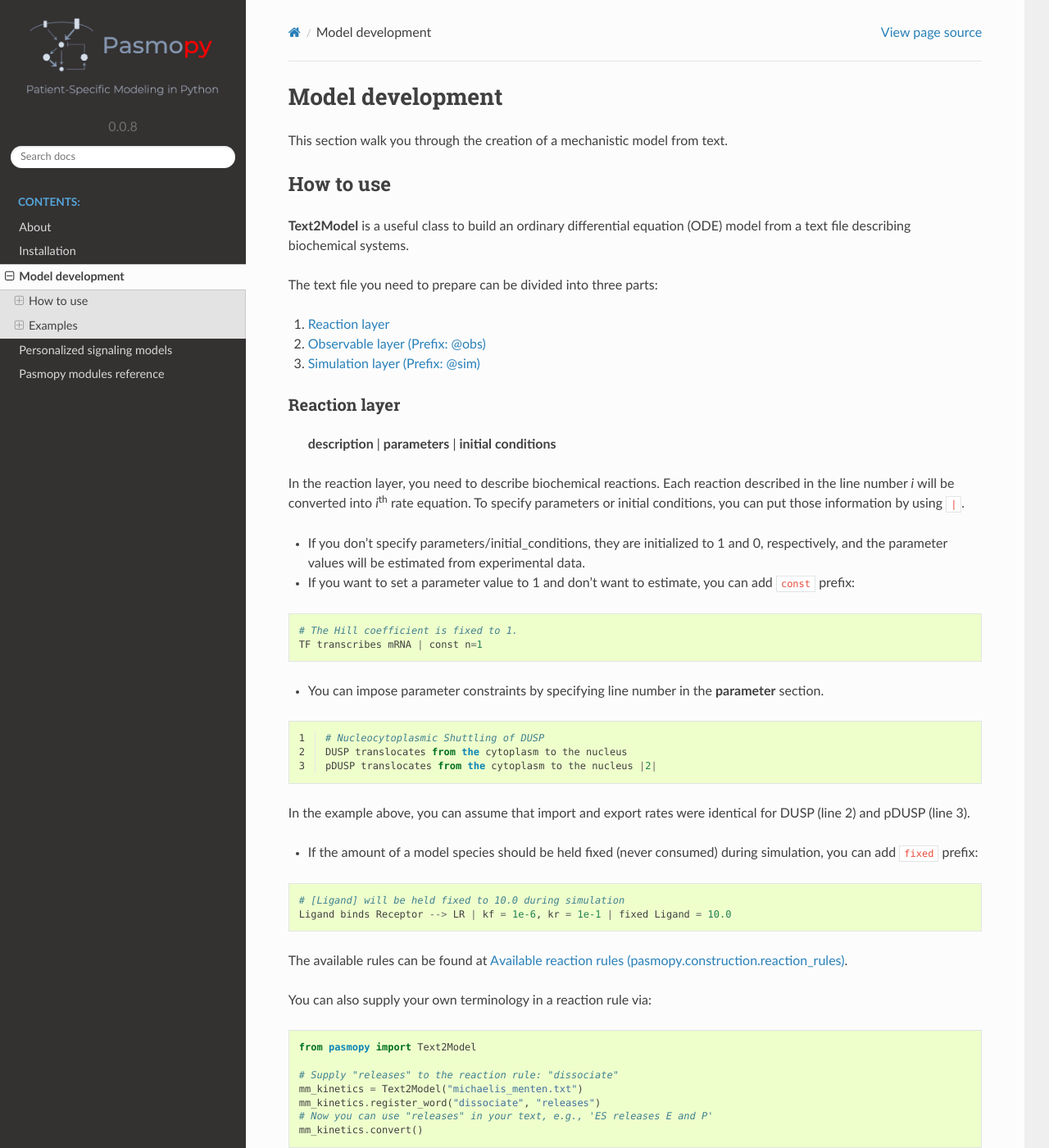
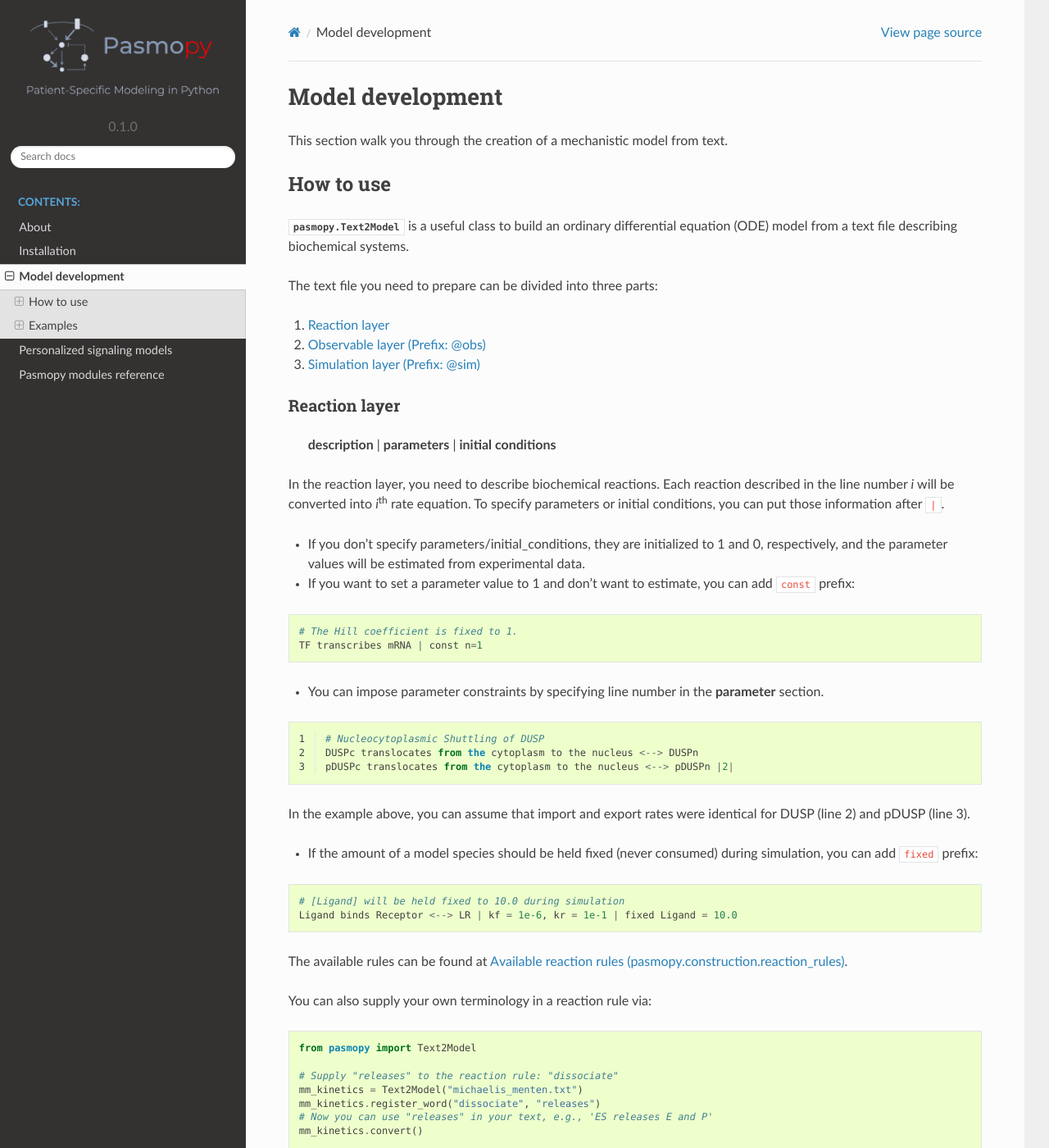
Before and after one commit to pasmopy/pasmopy, a Sphinx documentation site: the page built from docs/model_development.rst, in a window 1280 px wide and 1400 px high. Shown: the whole window at 82% size. Built offline with Sphinx 7.4.7 and the Read the Docs theme 2.0.0, drawn with Linux system fonts in a browser that asks for light colours; some of the changed text lies outside the part shown.

```diff
--- a/docs/model_development.rst
+++ b/docs/model_development.rst
@@ -5,7 +5,7 @@ This section walk you through the creation of a mechanistic model from text.
 
 How to use
 ----------
-**Text2Model** is a useful class to build an ordinary differential equation (ODE) model from a text file describing biochemical systems.
+:py:class:`pasmopy.Text2Model` is a useful class to build an ordinary differential equation (ODE) model from a text file describing biochemical systems.
 
 The text file you need to prepare can be divided into three parts:
 
@@ -22,7 +22,7 @@ Reaction layer
 
 In the reaction layer, you need to describe biochemical reactions.
 Each reaction described in the line number *i* will be converted into *i*\ :sup:`th`\  rate equation.
-To specify parameters or initial conditions, you can put those information by using ``|``.
+To specify parameters or initial conditions, you can put those information after ``|``.
 
 * If you don't specify parameters/initial_conditions, they are initialized to 1 and 0, respectively, and the parameter values will be estimated from experimental data.
 * If you want to set a parameter value to 1 and don't want to estimate, you can add ``const`` prefix:
@@ -38,8 +38,8 @@ To specify parameters or initial conditions, you can put those information by us
    :linenos:
 
    # Nucleocytoplasmic Shuttling of DUSP
-   DUSP translocates from the cytoplasm to the nucleus
-   pDUSP translocates from the cytoplasm to the nucleus |2|
+   DUSPc translocates from the cytoplasm to the nucleus <--> DUSPn
+   pDUSPc translocates from the cytoplasm to the nucleus <--> pDUSPn |2|
 
 In the example above, you can assume that import and export rates were identical for DUSP (line 2) and pDUSP (line 3).
 
@@ -48,7 +48,7 @@ In the example above, you can assume that import and export rates were identical
 .. code-block:: python
 
    # [Ligand] will be held fixed to 10.0 during simulation
-   Ligand binds Receptor --> LR | kf = 1e-6, kr = 1e-1 | fixed Ligand = 10.0
+   Ligand binds Receptor <--> LR | kf = 1e-6, kr = 1e-1 | fixed Ligand = 10.0
 
 The available rules can be found at :doc:`modules/reaction_rules`.
 
@@ -93,15 +93,15 @@ Example:
    @sim condition EGF20nM: init[EGF] = 680
    @sim condition EGF2nM: init[EGF] = 68
 
-* **tspan**:
+* **tspan:**
 
    Two element vector ``[t0, tf]`` specifying the initial and final times.
 
-* **unperturbed**:
+* **unperturbed:**
 
    Description of the untreated condition to find the steady state.
 
-* **condition**:
+* **condition:**
 
    Experimental conditions. Use ``p`` and ``init`` to modify model parameters and initial conditions, respectively.
 
--- a/docs/personalized_model.rst
+++ b/docs/personalized_model.rst
@@ -4,6 +4,6 @@ Personalized signaling models
 Breast cancer
 -------------
 
-Using Pasmopy, we built a mechanistic model of ErbB receptor signaling network, trained with protein quantification data obtained from cultured cell lines, and performed *in silico* simulation of the pathway activities on 377 breast cancer patients using The Cancer Genome Atlas (TCGA) transcriptome datasets.
+Using Pasmopy, we built a mechanistic model of ErbB receptor signaling network, trained with protein quantification data obtained from cultured cell lines, and performed *in silico* simulation of the pathway activities on 377 breast cancer patients using `The Cancer Genome Atlas (TCGA) <https://www.cancer.gov/about-nci/organization/ccg/research/structural-genomics/tcga>`_ transcriptome datasets.
 
 * **Code:** https://github.com/pasmopy/breast_cancer
--- a/pasmopy/__init__.py
+++ b/pasmopy/__init__.py
@@ -8,4 +8,4 @@ from .patient_model import PatientModelAnalyses, PatientModelSimulations
 
 __author__ = __maintainer__ = "Hiroaki Imoto"
 __email__ = "himoto@protein.osaka-u.ac.jp"
-__version__ = "0.0.8"
+__version__ = "0.1.0"
--- a/requirements.txt
+++ b/requirements.txt
@@ -1,7 +1,7 @@
 biomass>=0.5.2,<0.6
 numpy>=1.17
-pandas>=0.23
-seaborn>=0.11
+pandas>=0.24
+seaborn>=0.11.2
 scipy>=1.6
 tqdm>=4.50.2
 typing_extensions
--- a/setup.py
+++ b/setup.py
@@ -8,7 +8,7 @@ try:
 except ImportError:
     __author__ = __maintainer__ = "Hiroaki Imoto"
     __email__ = "himoto@protein.osaka-u.ac.jp"
-    __version__ = "0.0.8"
+    __version__ = "0.1.0"
 
 
 # Python version check.
@@ -37,9 +37,9 @@ setup(
     install_requires=[l.strip() for l in Path("requirements.txt").read_text("utf-8").splitlines()],
     extras_require={
         "dev": [
-            "black==21.9b0",
+            "black==21.10b0",
             "flake8==4.0.1",
-            "isort==5.9.3",
+            "isort==5.10.1",
             "pre-commit",
             "pytest",
         ],
```
Also changed, not shown: README.md (+1 -1 lines), docs/_static/img/pasmopy-project-logo.png, 3 other files.
